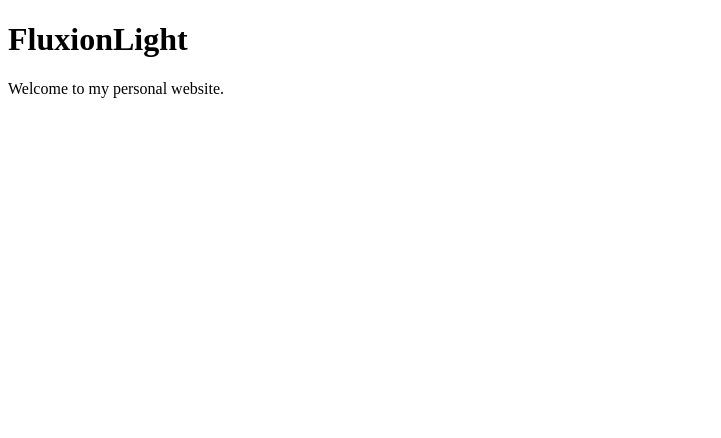
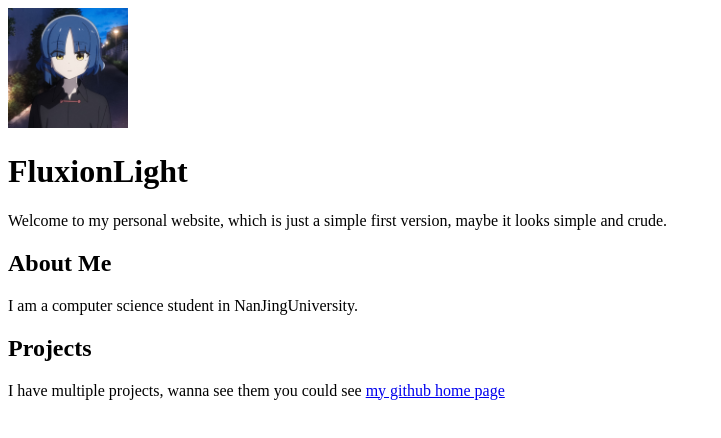
Before and after one commit to FluxionLight/FluxionLight.github.io, a plain HTML site: page index.html in a window 1280 px wide. Shown: the whole page, without its empty margins (0-721 px from the left). Drawn offline with Linux system fonts and the light colour scheme.

Commit message:
first version

```diff
--- a/index.html
+++ b/index.html
@@ -2,11 +2,16 @@
 <html lang="en">
     <head>
         <meta charset="UTF-8">
-    <meta name="viewport" content="width=device-width, initial-scale=1.0">
         <title>FluxionLight</title>
     </head>
     <body>
-    <h1>FluxionLight</h1>
-    <p>Welcome to my personal website.</p>
+        <img src= "profile.jpg" alt = "my profile photo" width="120"> <h1>FluxionLight</h1>
+        <p>Welcome to my personal website, which is just a simple first version, maybe it looks simple and crude.</p>
+
+        <h2>About Me</h2>
+        <p>I am a computer science student in NanJingUniversity.</p>
+
+        <h2>Projects</h2>
+        <p>I have multiple projects, wanna see them you could see <a href="https://github.com/FluxionLight" target="_blank" > my github home page </a> </p>
     </body>
 </html>
```
Also changed, not shown: profile.jpg (added). Lines whose indentation alone changed are shown as unchanged.
